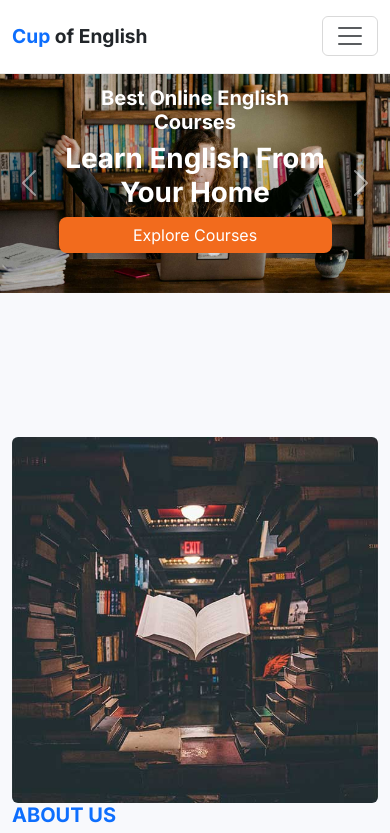
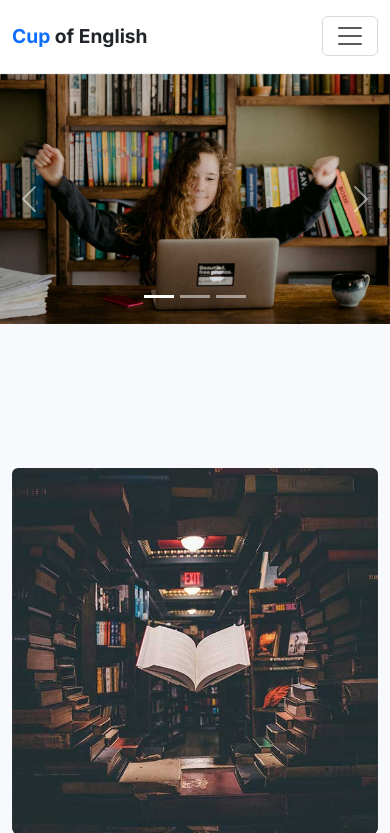
Before and after one commit to jackpoletek/cup-of-english, a Django app: page / in a window 390 px wide. Shown: the top 833 px of the page. Run offline with Django 5.2, Linux system fonts and the light colour scheme; some libraries are stand-ins or nearby versions.

Commit message:
Improve carousel structure and responsiveness - indicators, captions, mobile CSS

```diff
--- a/core/templates/core/index.html
+++ b/core/templates/core/index.html
@@ -5,13 +5,23 @@
 
 <!-- Carousel Start -->
 <div class="container-fluid p-0 pb-5 mb-5">
-    <div id="header-carousel" class="carousel slide carousel-fade" data-bs-ride="carousel">
+    <div id="header-carousel" class="carousel slide carousel-fade" data-bs-ride="carousel" data-bs-interval="4000">
+
+        <!-- Indicators -->
+        <div class="carousel-indicators">
+            <button type="button" data-bs-target="#header-carousel" data-bs-slide-to="0" class="active"></button>
+            <button type="button" data-bs-target="#header-carousel" data-bs-slide-to="1"></button>
+            <button type="button" data-bs-target="#header-carousel" data-bs-slide-to="2"></button>
+        </div>
 
         <div class="carousel-inner">
 
             <div class="carousel-item active">
-                <img class="w-100" src="{% static 'cup_of_english/images/carousel-1.jpg' %}" alt="Slide">
-                <div class="carousel-caption">
+                <img class="w-100" src="{% static 'cup_of_english/images/carousel-1.jpg' %}"
+                    alt="Learn English online course">
+
+                <!-- esponsive Caption -->
+                <div class="carousel-caption d-none d-md-block">
                     <h5>Best Online English Courses</h5>
                     <h1>Learn English From Your Home</h1>
                     <a href="{% url 'core:courses' %}" class="btn btn-primary">Explore Courses</a>
@@ -19,8 +29,10 @@
             </div>
 
             <div class="carousel-item">
-                <img class="w-100" src="{% static 'cup_of_english/images/carousel-2.jpg' %}" alt="Slide">
-                <div class="carousel-caption">
+                <img class="w-100" src="{% static 'cup_of_english/images/carousel-2.jpg' %}"
+                    alt="Business English training">
+
+                <div class="carousel-caption d-none d-md-block">
                     <h5>Professional English Training</h5>
                     <h1>Improve Your Career Opportunities</h1>
                     <a href="{% url 'core:courses' %}" class="btn btn-primary">Browse Courses</a>
@@ -28,8 +40,10 @@
             </div>
 
             <div class="carousel-item">
-                <img class="w-100" src="{% static 'cup_of_english/images/carousel-3.jpg' %}" alt="Slide">
-                <div class="carousel-caption">
+                <img class="w-100" src="{% static 'cup_of_english/images/carousel-3.jpg' %}"
+                    alt="Interactive English lessons">
+
+                <div class="carousel-caption d-none d-md-block">
                     <h5>Study With Expert Teachers</h5>
                     <h1>Interactive Online Lessons</h1>
                     <a href="{% url 'accounts:register' %}" class="btn btn-primary">Register Now</a>
@@ -38,6 +52,7 @@
 
         </div>
 
+        <!-- Controls -->
         <button class="carousel-control-prev" type="button" data-bs-target="#header-carousel" data-bs-slide="prev">
             <span class="carousel-control-prev-icon"></span>
         </button>
@@ -61,9 +76,7 @@
         </div>
 
         <div class="col-lg-7">
-
             <h5 class="text-primary text-uppercase mb-3">About Us</h5>
-
             <h1 class="mb-4">Innovative Way To Learn English</h1>
 
             <p>
@@ -76,7 +89,6 @@
             <a href="{% url 'core:about' %}" class="btn btn-primary">
                 Learn More
             </a>
-
         </div>
     </div>
 </div>
@@ -94,7 +106,8 @@
 
         <div class="col-lg-4 mb-4">
             <div class="card course-card">
-                <img class="card-img-top" src="{% static 'cup_of_english/images/course-1.jpg' %}">
+                <img class="card-img-top" src="{% static 'cup_of_english/images/course-1.jpg' %}"
+                    alt="General English course">
                 <div class="card-body">
                     <h5 class="card-title">General English</h5>
                     <p>Improve speaking, grammar and vocabulary.</p>
@@ -107,7 +120,8 @@
 
         <div class="col-lg-4 mb-4">
             <div class="card course-card">
-                <img class="card-img-top" src="{% static 'cup_of_english/images/course-2.jpg' %}">
+                <img class="card-img-top" src="{% static 'cup_of_english/images/course-2.jpg' %}"
+                    alt="Business English course">
                 <div class="card-body">
                     <h5 class="card-title">Business English</h5>
                     <p>English for meetings, presentations and work.</p>
@@ -120,7 +134,8 @@
 
         <div class="col-lg-4 mb-4">
             <div class="card course-card">
-                <img class="card-img-top" src="{% static 'cup_of_english/images/course-3.jpg' %}">
+                <img class="card-img-top" src="{% static 'cup_of_english/images/course-3.jpg' %}"
+                    alt="IELTS preparation course">
                 <div class="card-body">
                     <h5 class="card-title">IELTS Preparation</h5>
                     <p>Prepare effectively for international exams.</p>
--- a/static/cup_of_english/css/style.css
+++ b/static/cup_of_english/css/style.css
@@ -188,9 +188,33 @@
     display: inline-block;
 }
 
+/* Carousel height fix */
+#header-carousel .carousel-item img {
+    height: 500px;
+    object-fit: cover;
+}
+
+/* Smoother transition */
+.carousel-item {
+    transition: transform 0.6s ease-in-out, opacity 0.6s ease-in-out;
+}
+
+/* Caption styling */
+.carousel-caption {
+    padding: 1rem;
+}
+
+@media (max-width: 576px) {
+    .carousel-caption h1 {
+        font-size: 1.5rem;
+    }
+
+    .carousel-caption h5 {
+        font-size: 0.9rem;
+    }
+}
 
 /* Responsive design */
-
 
 /* Mobile devices < 768px */
 @media (min-width: 576px) {
@@ -223,7 +247,6 @@
 
 }
 
-
 /* Tablet ≥ 768px */
 @media (min-width: 768px) {
 
@@ -247,8 +270,10 @@
         padding: 10px;
     }
 
+    #header-carousel .carousel-item img {
+        height: 350px;
+    }
 }
-
 
 /* Desktop ≥ 992px */
 @media (min-width: 992px) {
@@ -273,8 +298,10 @@
         padding: 20px;
     }
 
+    #header-carousel .carousel-item img {
+        height: 450px;
+    }
 }
-
 
 /* Large desktop ≥ 1200px */
 @media (min-width: 1200px) {
@@ -283,8 +310,10 @@
         max-width: 1140px;
     }
 
+    #header-carousel .carousel-item img {
+        height: 550px;
+    }
 }
-
 
 /* Mobile layout ≤ 576px */
 @media (max-width: 576px) {
@@ -301,4 +330,8 @@
         width: 100%;
     }
 
+    #header-carousel .carousel-item img {
+        height: 250px;
+        object-fit: cover;
+    }
 }
--- a/templates/base.html
+++ b/templates/base.html
@@ -29,8 +29,13 @@
 
     <button id="backToTop" class="btn btn-primary back-to-top">↑</button>
 
+    <!-- Bootstrap JS -->
     <script src="https://cdn.jsdelivr.net/npm/bootstrap@5.3.2/dist/js/bootstrap.bundle.min.js"></script>
+
+    <!-- Your JS -->
     <script src="{% static 'cup_of_english/js/main.js' %}"></script>
+
+    <!-- <script src="{% static 'cup_of_english/js/carousel.js' %}"></script> -->
 
 </body>
 
```
